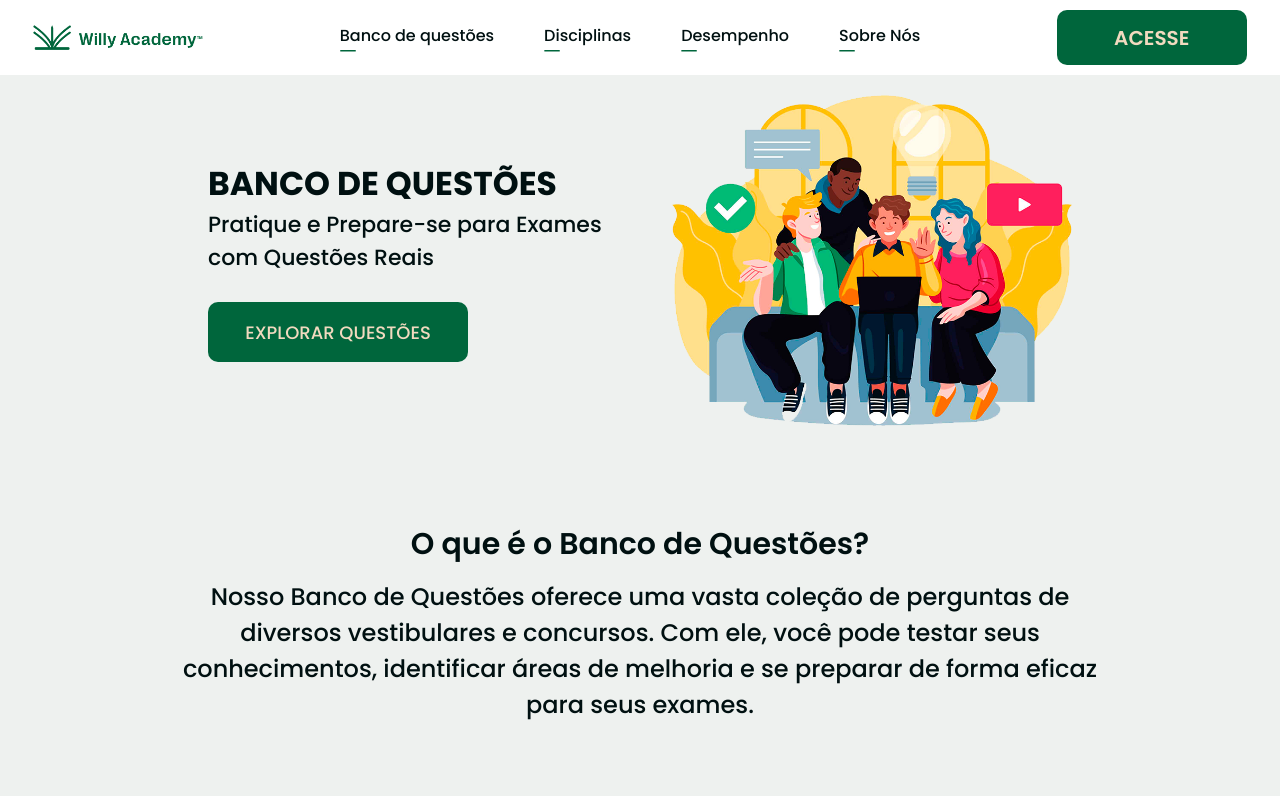
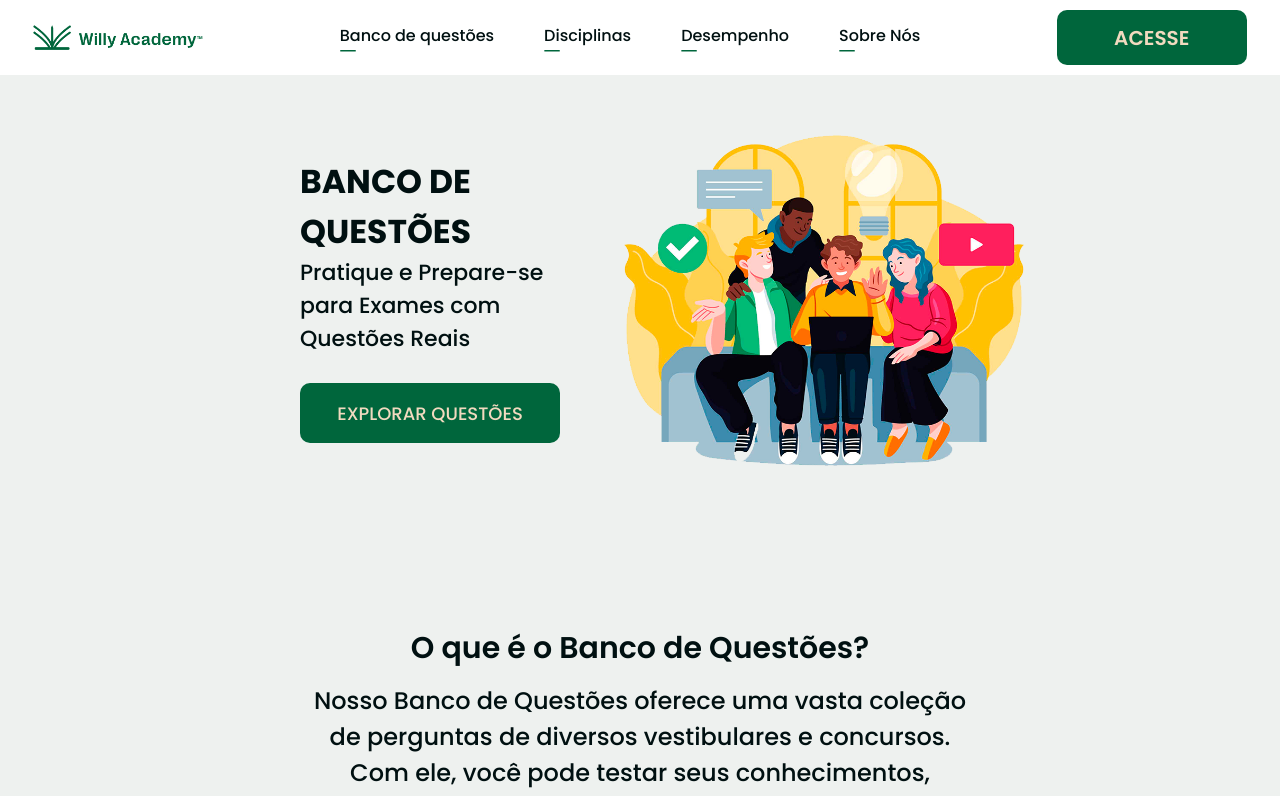
Before and after one commit to will-santosx/willy-academy-next-app, a Next.js app: page /questoes in a window 1280 px wide. Shown: the top 796 px of the page. Built offline with nearby package versions, Linux system fonts and the light colour scheme.

Commit message:
ajustando padding da página do banco de questões

```diff
--- a/src/app/(user)/layout.tsx
+++ b/src/app/(user)/layout.tsx
@@ -4,7 +4,7 @@ export default function UserLayout({
   children: React.ReactNode;
 }>) {
   return (
-    <div className="xl:px-[180px] | lg:px-[140px] | md:px-[120px] | sm:px-[100px] px-[25px] py-[20px] overflow-hidden">
+    <div className="xl:px-[300px] | lg:px-[140px] | md:px-[120px] | sm:px-[100px] px-[25px] md:py-[60px] py-[20px] overflow-hidden">
       {children}
     </div>
   );
--- a/src/app/(user)/questoes/page.tsx
+++ b/src/app/(user)/questoes/page.tsx
@@ -10,8 +10,8 @@ export default function QuestionsPage() {
   const [emblaRef] = useEmblaCarousel({ loop: true }, [Autoplay()]);
   return (
     <main className="flex flex-col gap-[5rem]">
-      <section className="flex items-center lg:gap-[6rem] gap-[4rem] text-center font-medium flex-col w-full text-neutral-rich-black">
-        <div className="flex flex-col lg:flex-row gap-[4rem] items-center">
+      <section className="flex items-center xl:gap-[10rem] lg:gap-[6rem] gap-[4rem] text-center font-medium flex-col w-full text-neutral-rich-black">
+        <div className="flex flex-col lg:flex-row gap-[4rem] items-center w-full justify-between">
           <div className="flex flex-col lg:gap-7 gap-5 items-center lg:items-start lg:text-start">
             <div>
               <h1 className="uppercase text-[24px] md:text-[30px] xl:text-[33px] font-bold">
@@ -27,7 +27,7 @@ export default function QuestionsPage() {
           </div>
           <Image
             alt="Ilustração de um grupo de estudantes"
-            className="w-[300px] md:w-[380px] lg:w-[350px] xl:w-[400px] 2xl:w-[450px]"
+            className="w-[300px] md:w-[380px] lg:w-[350px] xl:w-[400px] 2xl:w-[550px]"
             src={VectorImage}
           />
         </div>
```
